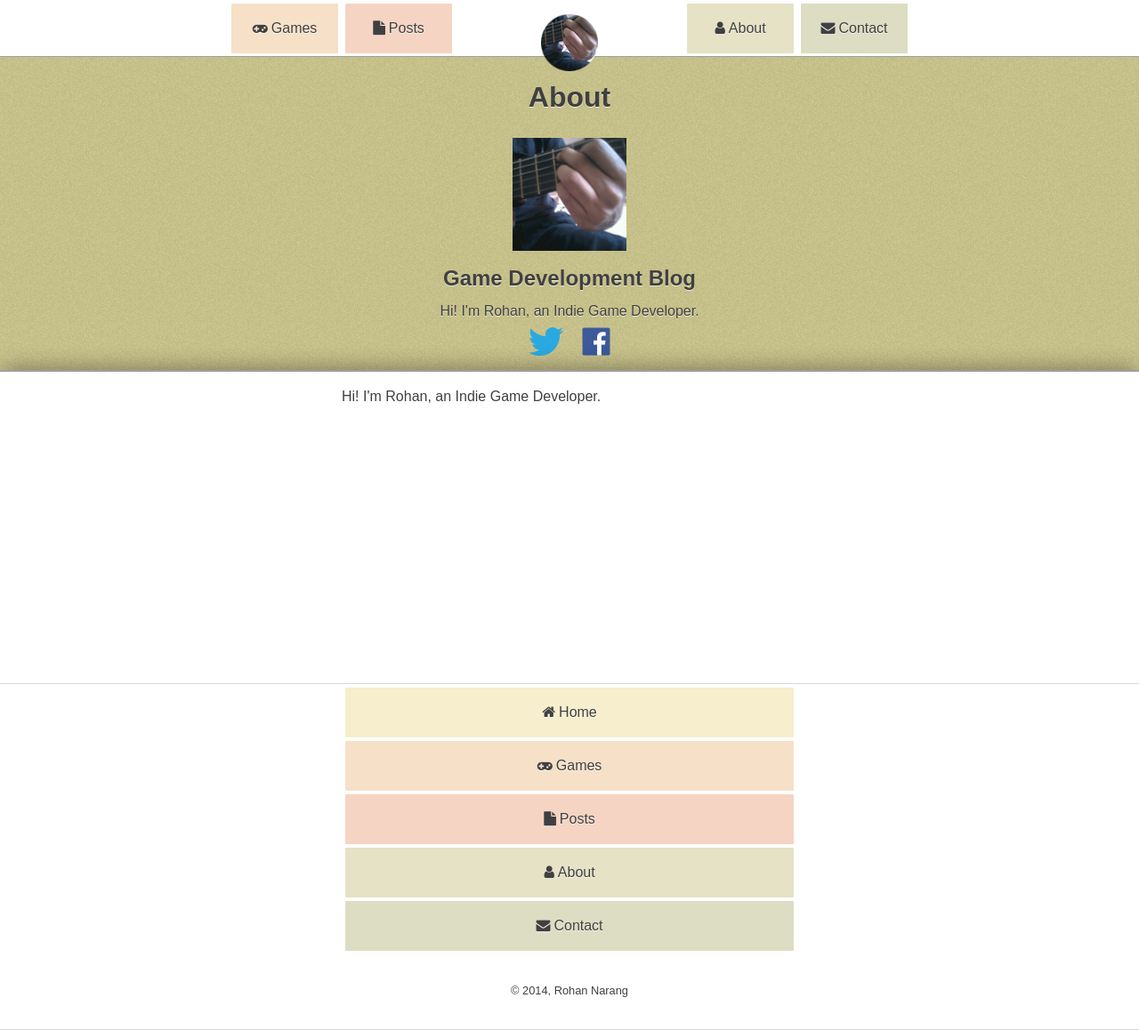
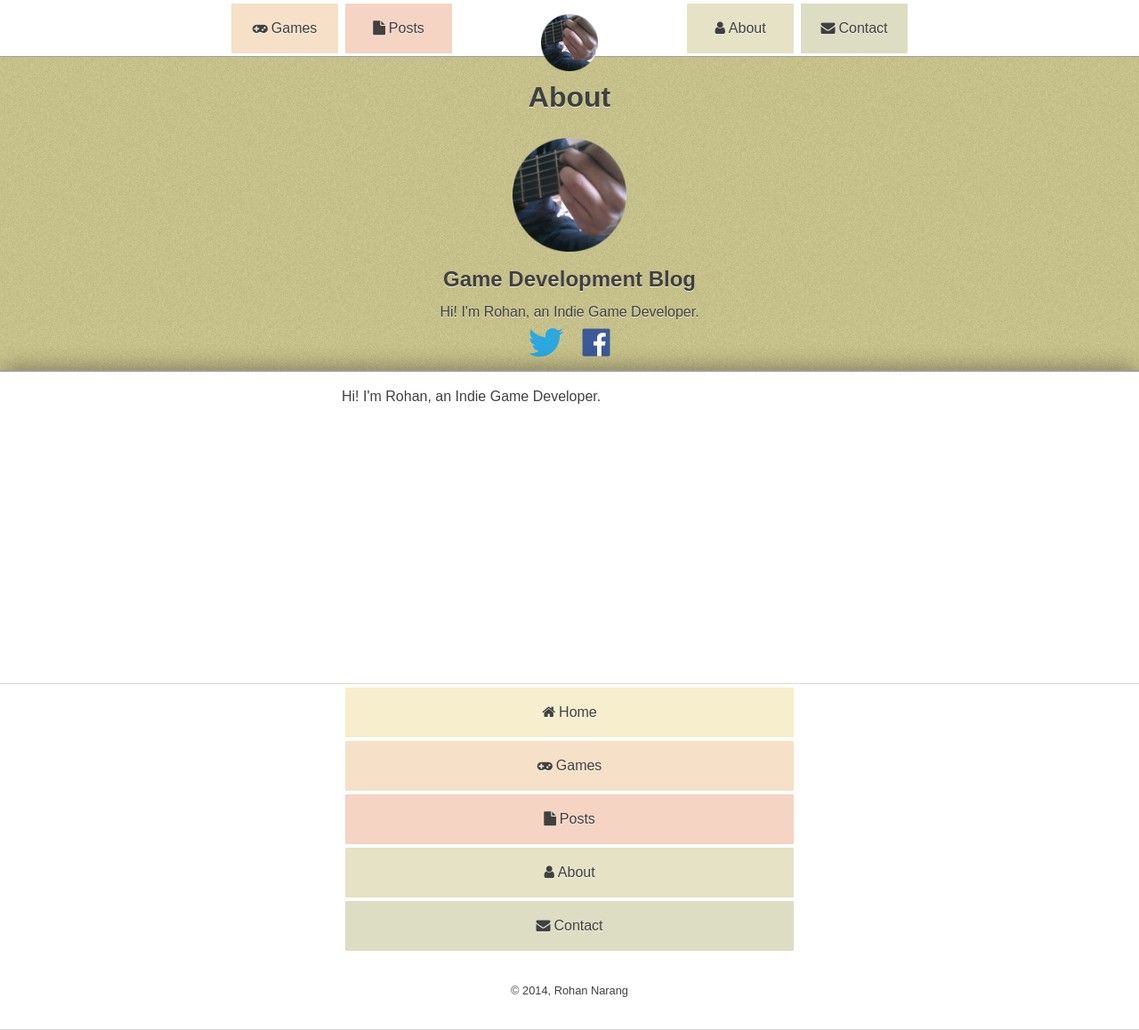
Before and after one commit to thergames/thergames.github.io, a Jekyll site: the page built from about.html, in a window 1280 px wide and 1158 px high. Shown: the whole window at 89% size. Built offline with Jekyll 4.4.1, drawn with Linux system fonts in a browser that asks for light colours; nearby versions of some CDN libraries; some web fonts are replaced; library files that are not in the unit come from our copies; Markdown is read by kramdown in place of the engine named in the settings.

Commit message:
Fixed about image

```diff
--- a/about.html
+++ b/about.html
@@ -3,7 +3,7 @@ layout: static-page
 banner: about
 
 title: "About"
-logo: "logo/thergames-about.jpg"
+logo: "logo/thergames-about.png"
 subtitle: "Game Development Blog"
 description: "Hi! I'm Rohan, an Indie Game Developer."
 actions:
```
Also changed, not shown: img/logo/thergames-about.jpg (deleted), img/logo/thergames-about.png.
